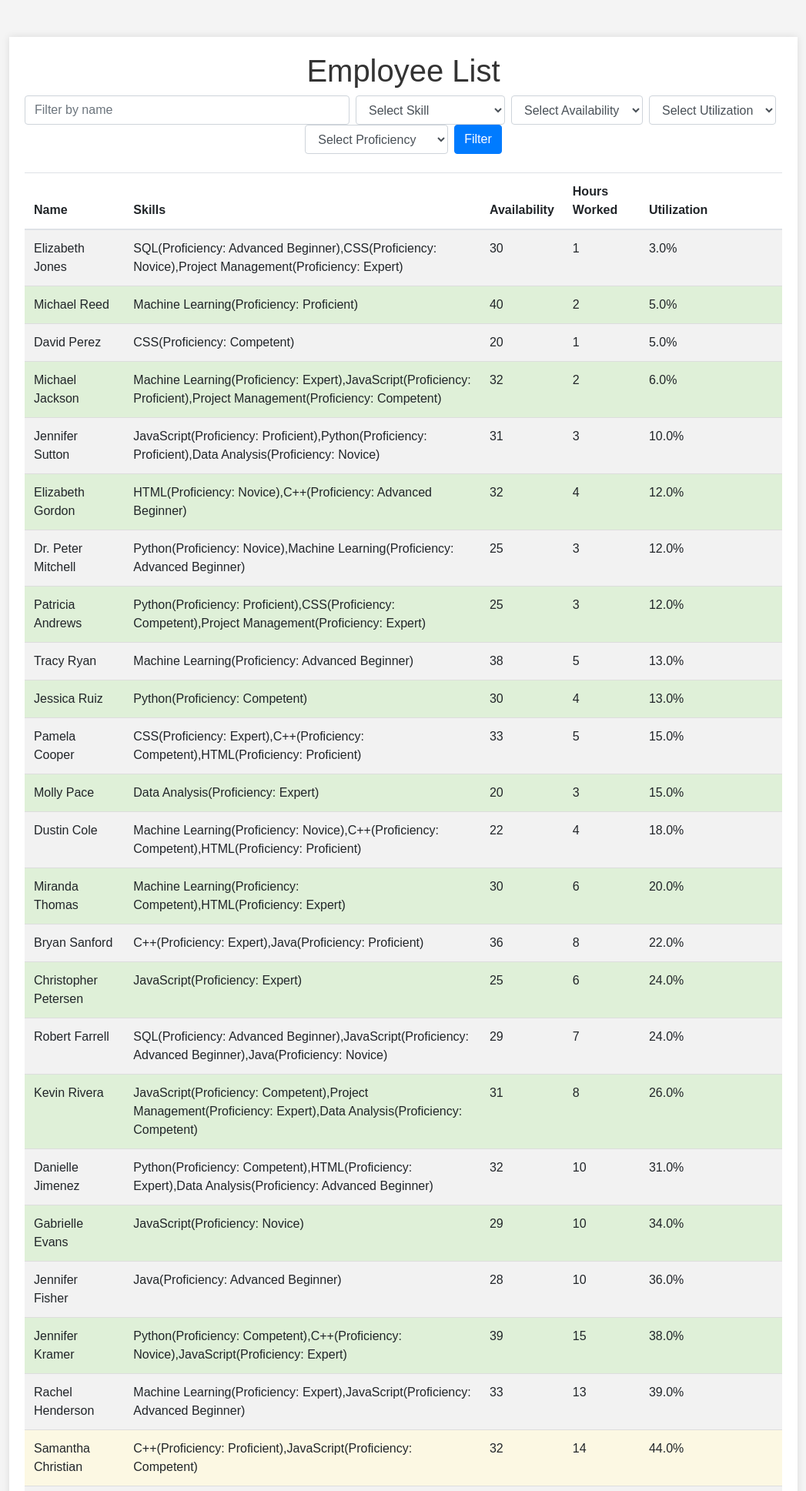
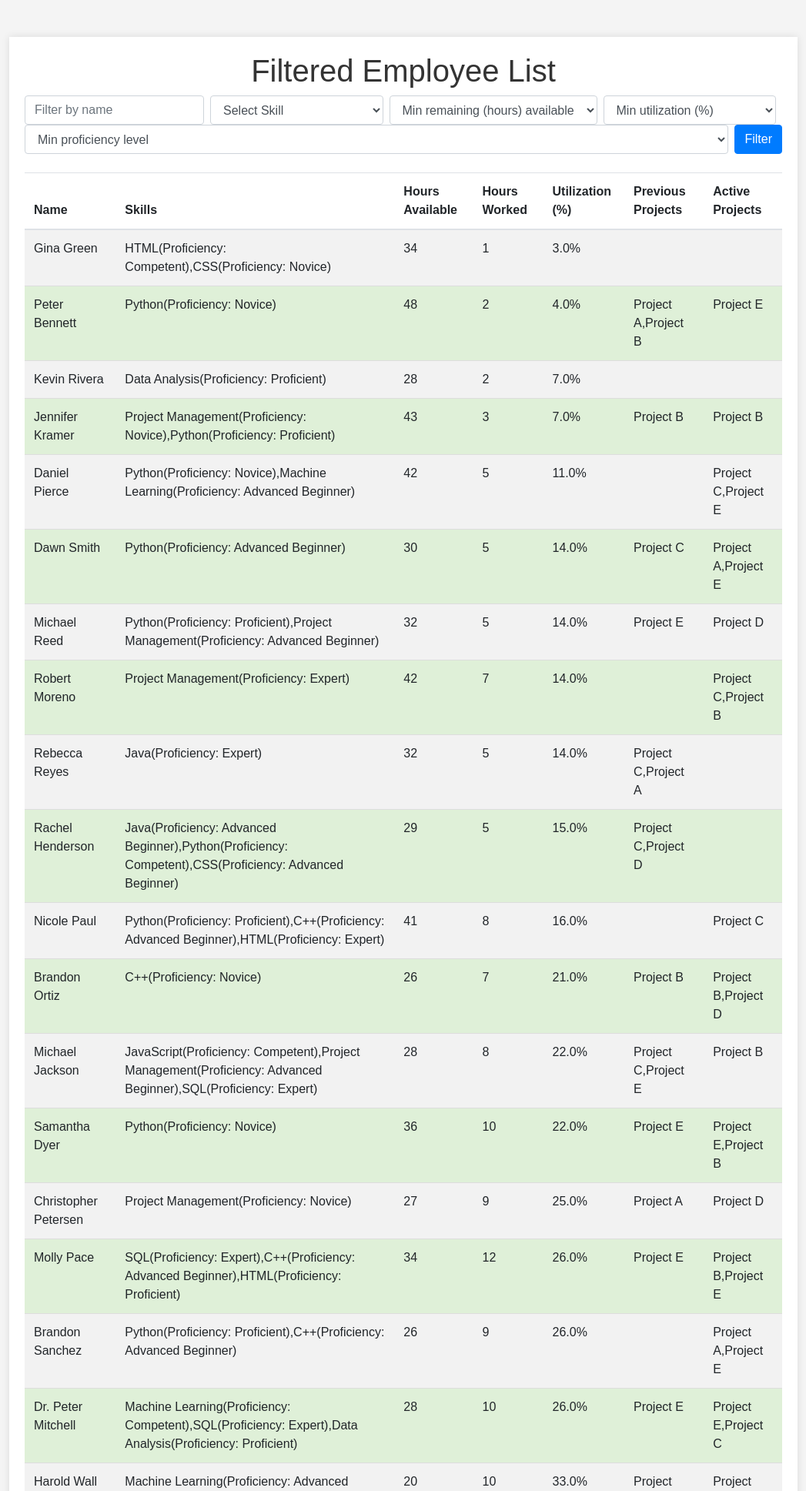
Before and after one commit to o10z/AllocateEase, a Flask app: page / in a window 1280 px wide. Shown: the top 1937 px of the page at 77% size, without its empty margins (116-1163 px from the left). Run offline with Flask 3, Linux system fonts and the light colour scheme; some libraries are stand-ins or nearby versions.

Commit message:
Added Improvements

```diff
--- a/app.py
+++ b/app.py
@@ -10,42 +10,46 @@
     id = db.Column(db.Integer, primary_key=True)
     name = db.Column(db.String(100))
     skills = db.Column(db.String(255))
-    availability = db.Column(db.Integer)
+    hours_remaining = db.Column(db.Integer)
     hours_worked = db.Column(db.Integer)
     utilization = db.Column(db.Float)
+    previous_projects = db.Column(db.String(255))
+    active_projects = db.Column(db.String(255))
 
     def __repr__(self):
         return f'<Employee {self.name}>'
 
 @app.route('/')
 def index():
-    employees = Employee.query.order_by(Employee.utilization.asc()).all()
+    employees = Employee.query.order_by(Employee.utilization).all()
     return render_template('index.html', employees=employees)
 
-@app.route('/filter', methods=['GET', 'POST'])
+
+@app.route('/filter', methods=['POST'])
 def filter():
-    if request.method == 'POST':
-        name = request.form.get('name')
-        skill = request.form.get('skill')
-        availability = request.form.get('availability')
-        utilization = request.form.get('utilization')
-        proficiency = request.form.get('proficiency')
+    name = request.form.get('name')
+    skill = request.form.get('skill')
+    hours_remaining = request.form.get('hours_remaining')
+    utilization = request.form.get('utilization')
+    proficiency = request.form.get('proficiency')
 
-        query = Employee.query
-        if name:
-            query = query.filter(Employee.name.contains(name))
-        if skill:
-            query = query.filter(Employee.skills.contains(skill))
-        if availability:
-            query = query.filter(Employee.availability >= int(availability))
-        if utilization:
-            query = query.filter(Employee.utilization < float(utilization))
-        if proficiency:
-            query = query.filter(Employee.skills.contains(f'(Proficiency: {proficiency})'))
+    query = Employee.query
 
-        employees = query.order_by(Employee.utilization.asc()).all()
-        return render_template('filter.html', employees=employees)
-    return render_template('filter.html', employees=[])
+    if name:
+        query = query.filter(Employee.name.ilike(f'%{name}%'))
+    if skill:
+        query = query.filter(Employee.skills.ilike(f'%{skill}%'))
+    if hours_remaining:
+        query = query.filter(Employee.hours_remaining >= int(hours_remaining))
+    if utilization:
+        query = query.filter(Employee.utilization >= int(utilization) / 100)
+    if proficiency:
+        query = query.filter(Employee.skills.ilike(f'%({proficiency})%'))
+
+    employees = query.order_by(Employee.utilization).all()
+
+    return render_template('filter.html', employees=employees)
+
 
 if __name__ == '__main__':
     app.run(debug=True)
--- a/static/css/style.css
+++ b/static/css/style.css
@@ -26,7 +26,8 @@
     justify-content: space-between;
 }
 
-form input {
+form input,
+form select {
     padding: 10px;
     margin-right: 10px;
     border: 1px solid #ddd;
--- a/templates/index.html
+++ b/templates/index.html
@@ -1,16 +1,15 @@
-
 <!DOCTYPE html>
 <html lang="en">
 <head>
     <meta charset="UTF-8">
     <meta name="viewport" content="width=device-width, initial-scale=1.0">
-    <title>Employee Management</title>
+    <title>Filtered Employees</title>
     <link rel="stylesheet" href="https://stackpath.bootstrapcdn.com/bootstrap/4.5.2/css/bootstrap.min.css">
     <link rel="stylesheet" href="{{ url_for('static', filename='css/style.css') }}">
 </head>
 <body>
     <div class="container mt-5">
-        <h1 class="text-center">Employee List</h1>
+        <h1 class="text-center">Filtered Employee List</h1>
         <form action="/filter" method="POST" class="form-inline justify-content-center mb-4">
             <input type="text" name="name" class="form-control mr-2" placeholder="Filter by name">
             <select name="skill" class="form-control mr-2">
@@ -26,28 +25,27 @@
                 <option value="HTML">HTML</option>
                 <option value="CSS">CSS</option>
             </select>
-            <select name="availability" class="form-control mr-2">
-                <option value="">Select Availability</option>
-                <option value="10">10+</option>
-                <option value="20">20+</option>
-                <option value="30">30+</option>
-                <option value="40">40+</option>
-                <option value="50">50+</option>
+            <select name="hours_remaining" class="form-control mr-2">
+                <option value="">Min remaining (hours) available</option>
+                <option value="10">10 hours</option>
+                <option value="20">20 hours</option>
+                <option value="30">30 hours</option>
+                <option value="40">40 hours</option>
             </select>
             <select name="utilization" class="form-control mr-2">
-                <option value="">Select Utilization</option>
-                <option value="0.1">10%+</option>
-                <option value="0.2">20%+</option>
-                <option value="0.3">30%+</option>
-                <option value="0.4">40%+</option>
-                <option value="0.5">50%+</option>
-                <option value="0.6">60%+</option>
-                <option value="0.7">70%+</option>
-                <option value="0.8">80%+</option>
-                <option value="0.9">90%+</option>
+                <option value="">Min utilization (%)</option>
+                <option value="10">10%</option>
+                <option value="20">20%</option>
+                <option value="30">30%</option>
+                <option value="40">40%</option>
+                <option value="50">50%</option>
+                <option value="60">60%</option>
+                <option value="70">70%</option>
+                <option value="80">80%</option>
+                <option value="90">90%</option>
             </select>
             <select name="proficiency" class="form-control mr-2">
-                <option value="">Select Proficiency</option>
+                <option value="">Min proficiency level</option>
                 <option value="Novice">Novice</option>
                 <option value="Advanced Beginner">Advanced Beginner</option>
                 <option value="Competent">Competent</option>
@@ -61,9 +59,11 @@
                 <tr>
                     <th>Name</th>
                     <th>Skills</th>
-                    <th>Availability</th>
+                    <th>Hours Available</th>
                     <th>Hours Worked</th>
-                    <th>Utilization</th>
+                    <th>Utilization (%)</th>
+                    <th>Previous Projects</th>
+                    <th>Active Projects</th>
                 </tr>
             </thead>
             <tbody>
@@ -71,9 +71,11 @@
                 <tr class="utilization-{{ 'low' if employee.utilization < 0.4 else 'medium' if employee.utilization < 0.7 else 'high' }}">
                     <td>{{ employee.name }}</td>
                     <td>{{ employee.skills }}</td>
-                    <td>{{ employee.availability }}</td>
+                    <td>{{ employee.hours_remaining }}</td>
                     <td>{{ employee.hours_worked }}</td>
-                    <td>{{ employee.utilization * 100 }}%</td>
+                    <td>{{ (employee.utilization * 100)|round(0) }}%</td>
+                    <td>{{ employee.previous_projects }}</td>
+                    <td>{{ employee.active_projects }}</td>
                 </tr>
                 {% endfor %}
             </tbody>
```
Also changed, not shown: create pm databse.py (+18 -5 lines), create trackingDB.py (+10 -6 lines), create_centralizedDB.py (+20 -11 lines), templates/filter.html (+25 -22 lines), instance/central_database.db, project_management_database.db, time_tracking_database.db.
